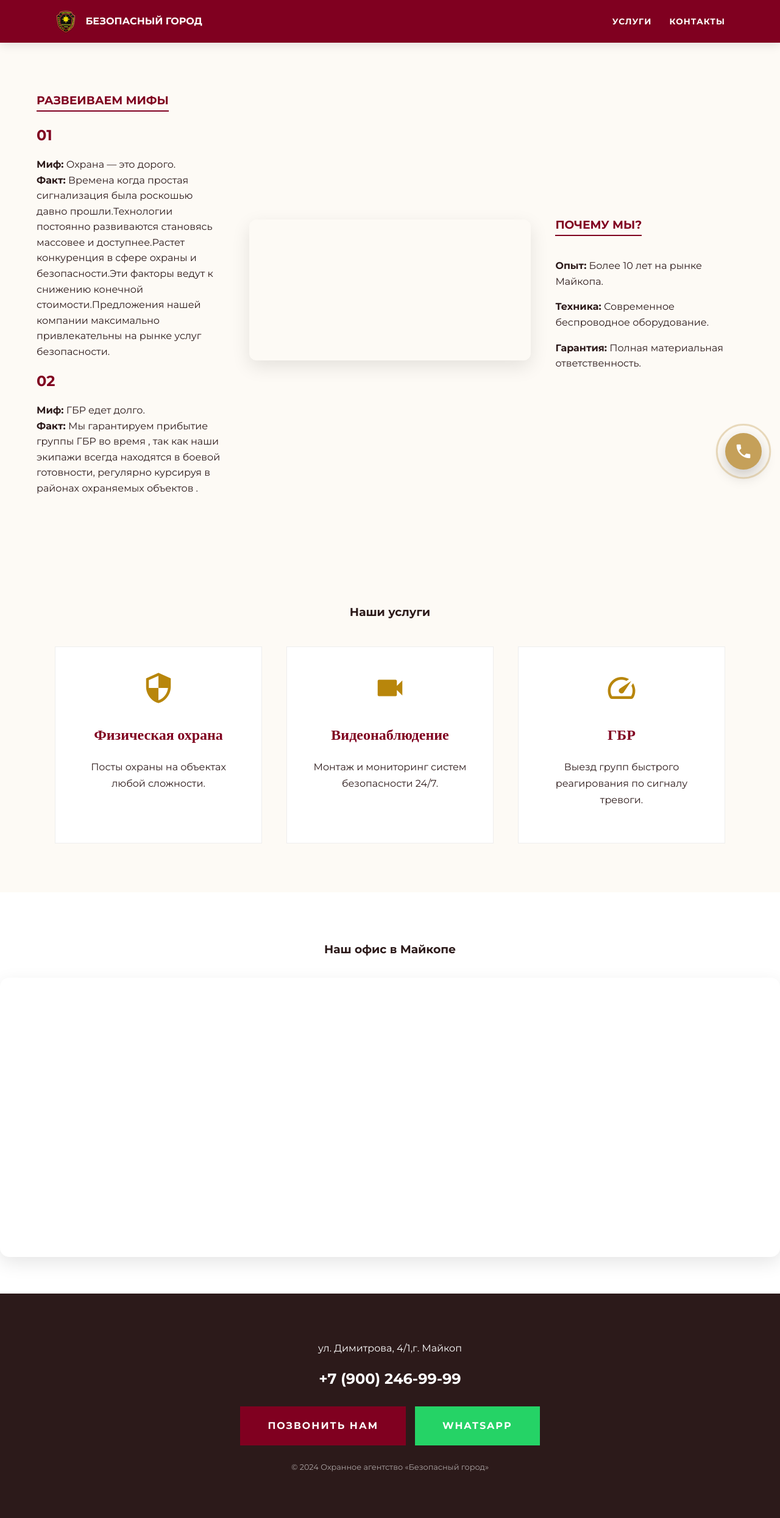
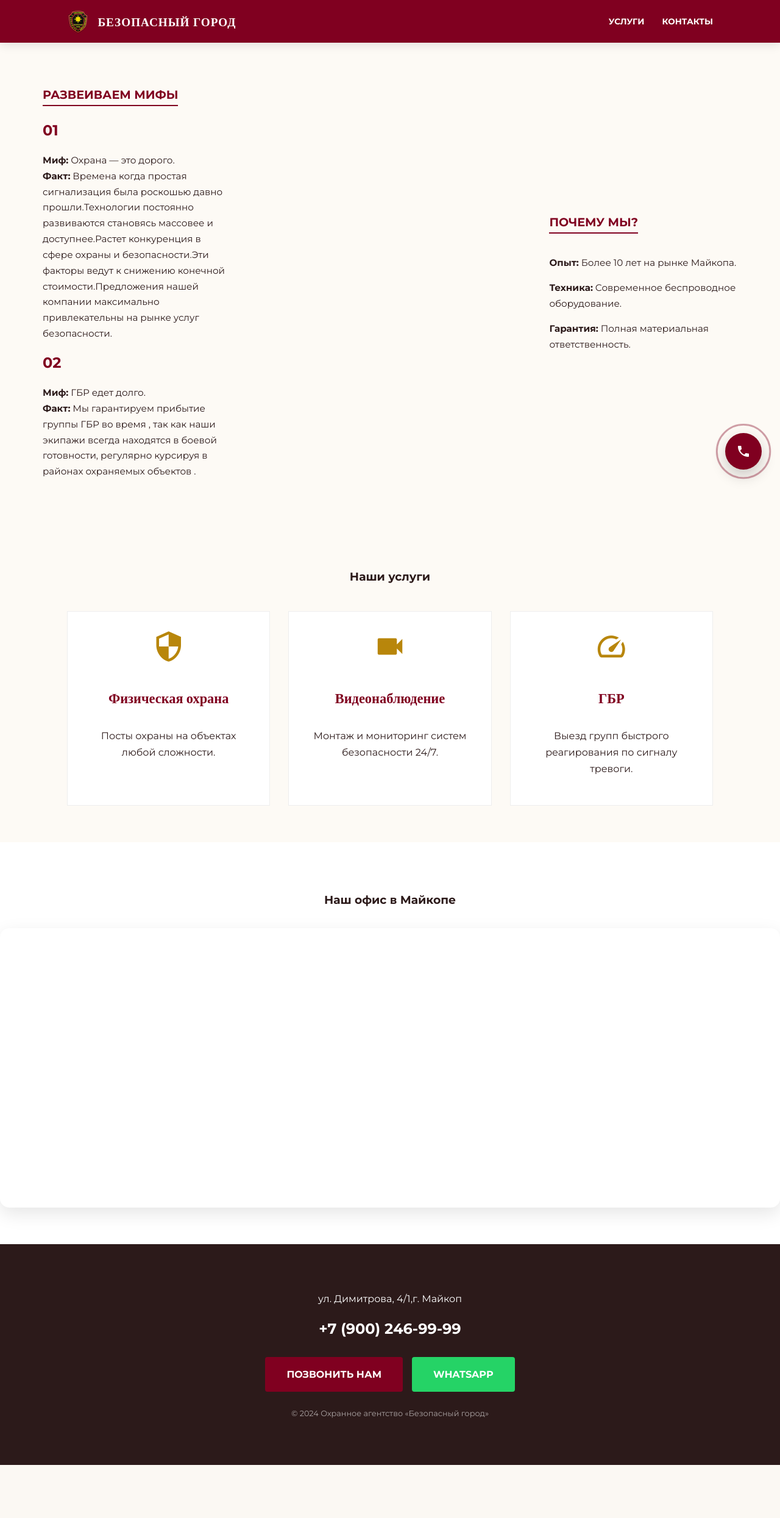
Before and after one commit to Wolndemort/github.safe-city01, a Flask app: page / in a window 1280 px wide. Shown: the whole page at 61% size. After the commit the page ends 2402 px from the top, so only its background shows below. Run offline with Flask 3, Linux system fonts and the light colour scheme; grey boxes are pictures that could not be loaded.

Commit message:
mobileadaptiv

```diff
--- a/static/main.css
+++ b/static/main.css
@@ -1,12 +1,13 @@
-/* 1. Шрифты (обязательно оставь импорт первой строкой) */
 @import url('https://fonts.googleapis.com');
 
 :root {
-    --gold: #800020;       /* Глубокий бордовый (Burgundy) */
-    --gold-dark: #4d0013;  /* Темный винный для эффектов */
-    --dark: #2c1a1a;       /* Темно-шоколадный для текста */
-    --light-bg: #fdfaf5;   /* «Дорогая» слоновая кость (вместо чистого белого) */
+    --gold: #800020;
+    --gold-dark: #4d0013;
+    --dark: #2c1a1a;
+    --light-bg: #fdfaf5;
 }
+
+* { box-sizing: border-box; }
 
 body {
     margin: 0;
@@ -14,6 +15,7 @@ body {
     background-color: var(--light-bg);
     color: var(--dark);
     line-height: 1.7;
+    overflow-x: hidden;
 }
 
 .navbar {
@@ -34,18 +36,24 @@ body {
     padding: 0 20px;
 }
 
-.logo {
+.logo-container {
+    display: flex;
+    align-items: center;
+    text-decoration: none;
+}
+
+.logo-img {
+    height: 40px;
+    margin-right: 15px;
+}
+
+.logo-text {
     font-family: 'Playfair Display', serif;
     color: #fff;
-    margin: 0;
-    font-size: 1.5rem;
+    font-weight: 700;
+    font-size: 1.2rem;
     text-transform: uppercase;
-    letter-spacing: 2px;
-}
-
-.logo span {
-    font-weight: 300;
-    opacity: 0.9;
+    letter-spacing: 1px;
 }
 
 nav a {
@@ -55,12 +63,7 @@ nav a {
     font-weight: 700;
     text-transform: uppercase;
     font-size: 0.85rem;
-    letter-spacing: 1px;
     transition: 0.3s;
-}
-
-nav a:hover {
-    opacity: 0.7;
 }
 
 .hero-container {
@@ -70,33 +73,32 @@ nav a:hover {
     gap: 20px;
     max-width: 1200px;
     margin: 40px auto;
+    padding: 0 20px;
 }
 
-.hero-video{flex: 1.5; text-align: center;}
+.hero-video { flex: 1.5; text-align: center; }
 
-.hero-video video{
+.hero-video video {
     width: 100%;
-    max-height: 600px;
+    max-height: 500px;
     border-radius: 12px;
-    box-shadow: 0 10px 30px rgba(0,0,0,0.1);
+    object-fit: cover;
 }
 
-.hero-side {flex:1; padding: 20px;}
+.hero-side { flex: 1; padding: 10px; }
 
 .hero-side h3 {
     color: var(--gold);
     text-transform: uppercase;
-    font-size: 1.2 rem;
+    font-size: 1.2rem;
     margin-bottom: 20px;
     border-bottom: 2px solid var(--gold);
     display: inline-block;
 }
 
 .myth-box, .info-box {
-    margin-bottom: 20px;
-    font-size: 0.95 rem;
-    line-height: 1.6;
-    margin-bottom: 15px
+    margin-bottom: 15px;
+    font-size: 0.95rem;
 }
 
 .myth-number {
@@ -104,64 +106,43 @@ nav a:hover {
     font-weight: bold;
     color: var(--gold);
     display: block;
-    margin-bottom: 5px;
 }
 
-.myth-box span{
-    font-weight: bold;
+.services { padding: 60px 0; }
+
+.grid {
+    display: grid;
+    grid-template-columns: repeat(auto-fit, minmax(300px, 1fr));
+    gap: 30px;
+    max-width: 1100px;
+    margin: 40px auto 0;
+    padding: 0 20px;
+}
+
+.card {
+    background: #fff;
+    padding: 30px;
+    text-align: center;
+    border: 1px solid #eee;
+    transition: 0.3s;
+}
+
+.card h4 {
     color: var(--gold);
-    margin-right: 5px;
+    font-family: 'Playfair Display', serif;
+    font-size: 1.4rem;
 }
 
 .btn {
     display: inline-block;
     background-color: var(--gold);
     color: #fff;
-    padding: 18px 45px;
+    padding: 15px 35px;
     text-decoration: none;
     font-weight: 700;
     text-transform: uppercase;
-    letter-spacing: 2px;
     transition: 0.4s;
-    border: none;
-}
-
-.btn:hover {
-    background-color: var(--gold-dark);
-    transform: translateY(-2px);
-}
-
-.services {
-    padding: 80px 0;
-    background: #fdfaf5;
-}
-
-.grid {
-    display: grid;
-    grid-template-columns: repeat(auto-fit, minmax(300px, 1fr));
-    gap: 40px;
-    max-width: 1100px;
-    margin: 40px auto 0;
-}
-
-.card {
-    background: #fff;
-    padding: 40px;
-    text-align: center;
-    border: 1px solid #eee; /* Очень тонкая рамка */
-    transition: 0.3s;
-}
-
-.card:hover {
-    border-color: var(--gold);
-    box-shadow: 0 10px 30px rgba(197, 160, 89, 0.1);
-}
-
-.card h4 {
-    font-family: 'Playfair Display', serif;
-    color: var(--gold);
-    font-size: 1.5rem;
-    margin: 20px 0;
+    border-radius: 4px;
 }
 
 footer {
@@ -169,53 +150,6 @@ footer {
     color: #fff;
     padding: 60px 0;
     text-align: center;
-}
-
-.floating-phone {
-    position: fixed;
-    bottom: 30px;
-    right: 30px;
-    width: 60px;
-    height: 60px;
-    background-color: #c5a059;
-    color: #fff !important;
-    border-radius: 50%;
-    display: flex;
-    align-items: center;
-    justify-content: center;
-    text-decoration: none !important;
-    z-index: 9999;
-    box-shadow: 0 10px 25px rgba(0,0,0,0.2);
-    transition: transform 0.3s ease, background-color 0.3s;
-}
-
-.floating-phone:hover {
-    transform: scale(1.1);
-    background-color: #a68549;
-}
-
-.floating-phone .material-icons {
-    font-size: 30px;
-}
-
-.floating-phone::after {
-    content: '';
-    position: absolute;
-    width: 100%;
-    height: 100%;
-    border-radius: 50%;
-    border: 2px solid #c5a059;
-    animation: phone-pulse 2s infinite;
-}
-
-@keyframes phone-pulse {
-    0% { transform: scale(1); opacity: 0.8; }
-    100% { transform: scale(1.8); opacity: 0; }
-}
-
-@media (max-width: 900px) {
-    .hero-container { font-size: 2rem; flex-direction: column;}
-    .navbar .container { flex-direction: column; gap: 15px; }
 }
 
 .contact-links {
@@ -227,14 +161,13 @@ footer {
 
 .btn-whatsapp {
     background-color: #25D366 !important;
-    border-radius: 0;
 }
 
 .logo-container {
     display: flex;
     align-items: center;
-    text-decoration:none;
-    }
+    text-decoration: none;
+}
 
 .logo-img {
     height: 40px;
@@ -245,3 +178,88 @@ footer {
     font-weight: bold;
     color: #ffffff;
 }
+
+.floating-phone {
+    position: fixed;
+    bottom: 30px;
+    right: 30px;
+    width: 60px;
+    height: 60px;
+    background-color: var(--gold);
+    color: #fff !important;
+    border-radius: 50%;
+    display: flex;
+    align-items: center;
+    justify-content: center;
+    text-decoration: none !important;
+    z-index: 9999;
+    box-shadow: 0 10px 25px rgba(0,0,0,0.2);
+    transition: transform 0.3s ease;
+}
+
+.floating-phone::after {
+    content: '';
+    position: absolute;
+    width: 100%;
+    height: 100%;
+    border-radius: 50%;
+    border: 2px solid var(--gold);
+    animation: phone-pulse 2s infinite;
+}
+
+@keyframes phone-pulse {
+    0% { transform: scale(1); opacity: 0.8; }
+    100% { transform: scale(1.8); opacity: 0; }
+}
+
+@media (max-width: 900px) {
+    .navbar .container {
+        flex-direction: column;
+        gap: 15px;
+        text-align: center;
+    }
+
+    nav a {
+        margin: 0 10px;
+        font-size: 0.8rem;
+    }
+
+    .hero-container {
+        flex-direction: column;
+        margin: 20px auto;
+        padding: 0 15px;
+        width: 100%;
+        box-sizing: border-box;
+    }
+
+    .hero-side, .hero-video {
+        width: 100% !important;
+        flex: none !important;
+        padding: 0;
+        box-sizing: border-box;
+    }
+
+    .hero-side { order: 2; text-align: center; }
+    .hero-video { order: 1; margin-bottom: 20px; }
+
+    .hero-video video {
+        width: 100%;
+        height: auto;
+        max-height: 250px;
+    }
+
+    .grid {
+        grid-template-columns: 1fr;
+        padding: 0 20px;
+    }
+
+    .contact-links {
+        flex-direction: column;
+        align-items: center;
+    }
+
+    .contact-links .btn {
+        width: 100%;
+        max-width: 280px;
+    }
+}
```
